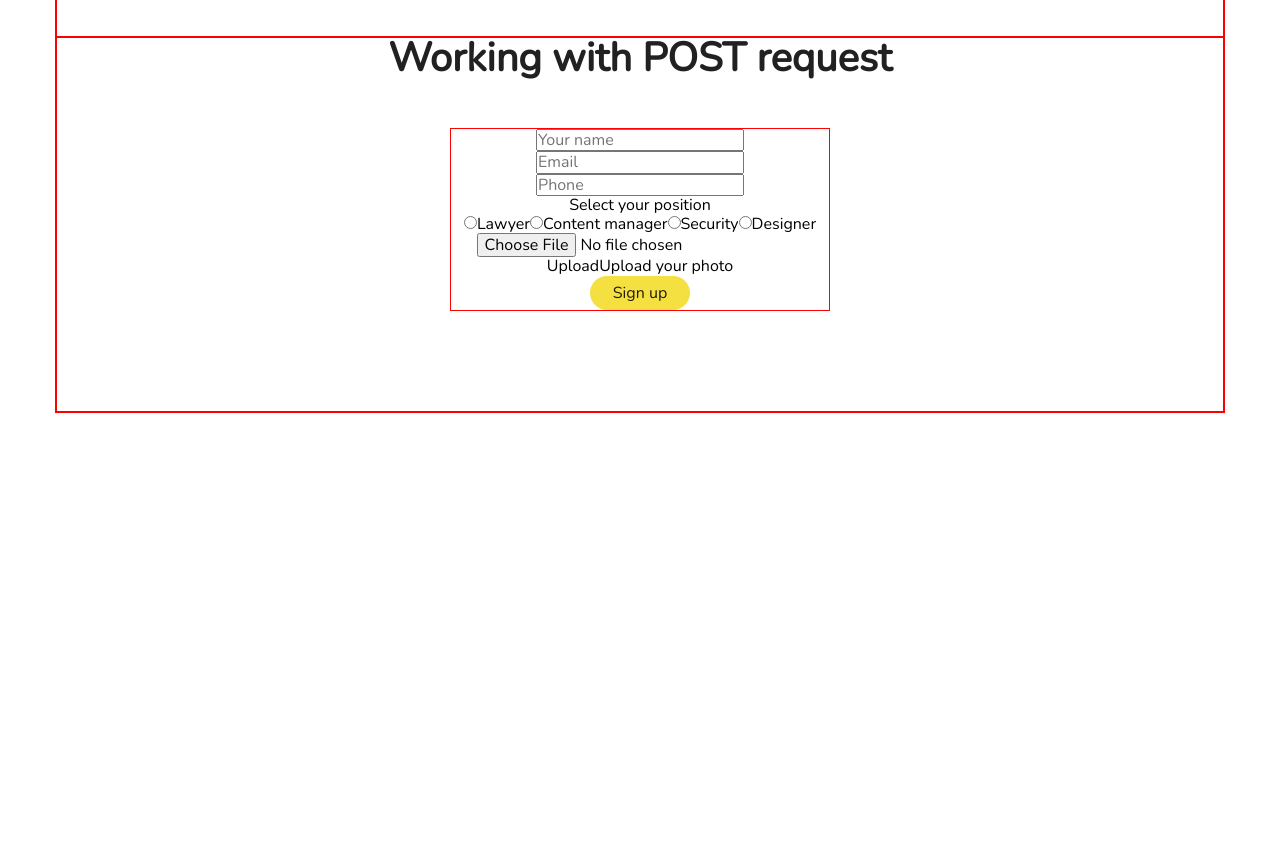
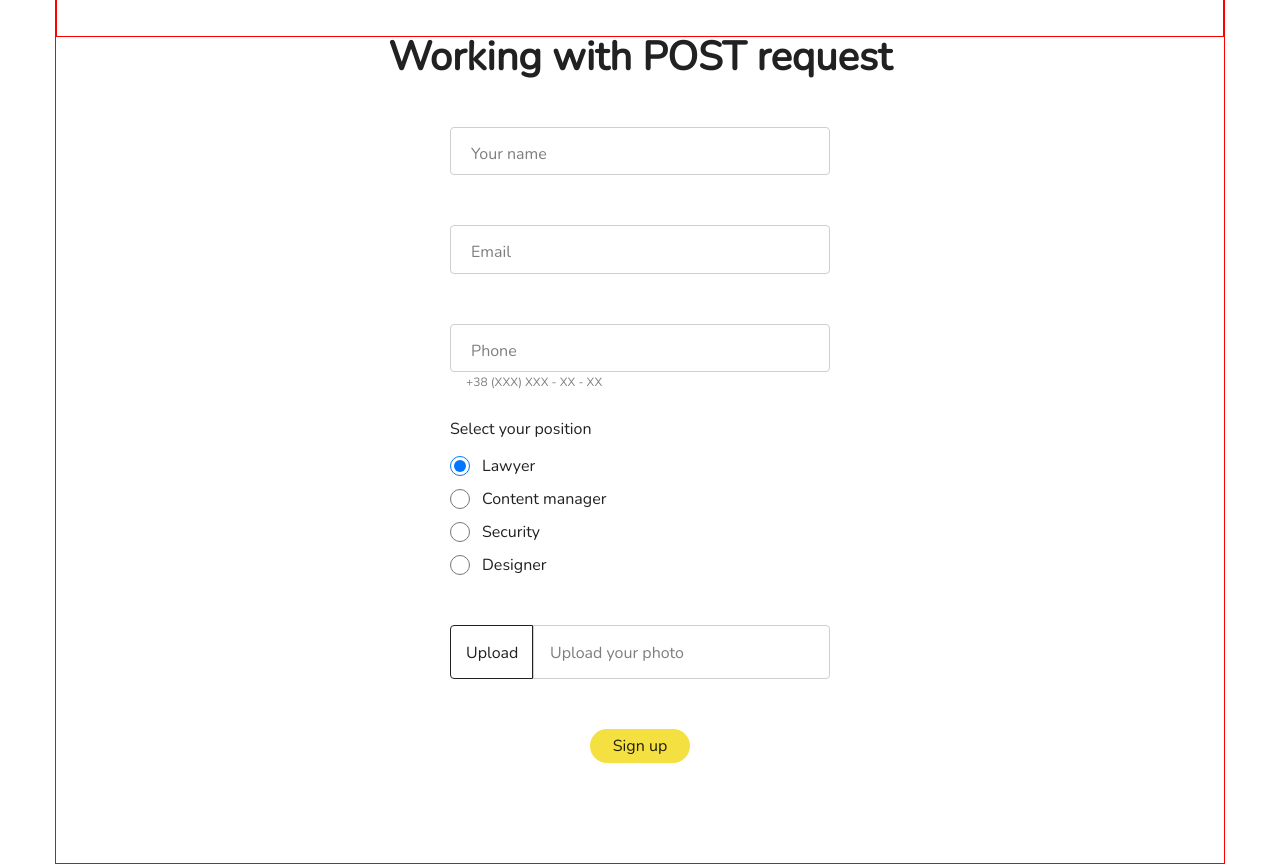
Before and after one commit to diVladimirov/test-one-page, a React (Create React App) app: page / in a window 1280 px wide. Shown: the part 1660-2524 px from the top of the page. Before the commit the page ends 2073 px from the top, so only its background shows below. Built offline with nearby package versions, Linux system fonts and the light colour scheme.

Commit message:
add form

```diff
--- a/src/components/Form/Form.jsx
+++ b/src/components/Form/Form.jsx
@@ -1,7 +1,27 @@
 import React from 'react';
 import { useFormik } from 'formik';
 import * as Yup from 'yup';
-import { FormWrapper, FormTitle, FormStyled, ButtonStyled } from './Form.styled';
+import {
+  FormWrapper,
+  FormTitle,
+  FormStyled,
+  MainLabelStyled,
+  MainInputStyled,
+  MainLabelPlaceholderStyled,
+  PhoneDescription,
+  PositionDescription,
+  PositionWrapper,
+  PositionLabelStyled,
+  PositionRadioStyled,
+  ButtonWrapper,
+  ButtonStyled,
+  InputPhotoWrapper,
+  InputPhotoStyled,
+  LabelPhotoStyled,
+  InputPhotoDescriptionBefore,
+  InputPhotoDescriptionAfter,
+  ErrorTextStyled,
+} from './Form.styled';
 
 const Form = () => {
   const positions = [
@@ -27,13 +47,26 @@ const Form = () => {
       name: '',
       email: '',
       phone: '',
-      position: '',
+      position: 1,
     },
     validationSchema: Yup.object().shape({
-      name: Yup.string(),
-      email: Yup.string(),
-      phone: Yup.string(),
-      position: Yup.string(),
+      name: Yup.string()
+        .min(2, 'Username should contain 2-60 characters')
+        .max(60, 'Username should contain 2-60 characters')
+        .required('Name is equired'),
+      email: Yup.string()
+        .email('Email must be a valid email')
+        .min(2, 'Email must be a valid email')
+        .max(100)
+        .matches(
+          /[a-z0-9!#$%&'*+/=?^_`{|}~-]+(?:\.[a-z0-9!#$%&'*+/=?^_`{|}~-]+)*@(?:[a-z0-9](?:[a-z0-9-]*[a-z0-9])?\.)+[a-z0-9](?:[a-z0-9-]*[a-z0-9])?/,
+          'Email must be a valid email',
+        )
+        .required('Email is required'),
+      phone: Yup.string()
+        .max(13)
+        .matches(/^([+]{0,1}380([0-9]{9})$)/, 'Phone should start with code of Ukraine +380')
+        .required('Phone is required'),
     }),
     onSubmit: (values, { resetForm }) => {
       console.log(values);
@@ -44,52 +77,77 @@ const Form = () => {
   return (
     <FormWrapper>
       <FormTitle>Working with POST request</FormTitle>
-      <FormStyled onSubmit={formik.handleSubmit}>
-        <input
+      <FormStyled onSubmit={formik.handleSubmit} id="signup">
+        <MainLabelStyled>
+          <MainInputStyled
             name="name"
             type="text"
-          placeholder="Your name"
             onChange={formik.handleChange}
             onBlur={formik.handleBlur}
             value={formik.values.name}
+            required
           />
-        <input
+          <MainLabelPlaceholderStyled>Your name</MainLabelPlaceholderStyled>
+        </MainLabelStyled>
+        {formik.touched.name && formik.errors.name ? (
+          <ErrorTextStyled>{formik.errors.name}</ErrorTextStyled>
+        ) : null}
+        <MainLabelStyled>
+          <MainInputStyled
             name="email"
             type="email"
-          placeholder="Email"
             onChange={formik.handleChange}
             onBlur={formik.handleBlur}
             value={formik.values.email}
+            required
           />
-        <input
+          <MainLabelPlaceholderStyled>Email</MainLabelPlaceholderStyled>
+        </MainLabelStyled>
+        {formik.touched.email && formik.errors.email ? (
+          <ErrorTextStyled>{formik.errors.email}</ErrorTextStyled>
+        ) : null}
+        <MainLabelStyled>
+          <MainInputStyled
             name="phone"
             type="tel"
-          placeholder="Phone"
             onChange={formik.handleChange}
             onBlur={formik.handleBlur}
             value={formik.values.phone}
+            required
           />
-        <p>Select your position</p>
+          <MainLabelPlaceholderStyled>Phone</MainLabelPlaceholderStyled>
+        </MainLabelStyled>
+        {formik.touched.phone && formik.errors.phone ? (
+          <ErrorTextStyled>{formik.errors.phone}</ErrorTextStyled>
+        ) : null}
+        <PhoneDescription>+38 (XXX) XXX - XX - XX</PhoneDescription>
+
+        <PositionDescription>Select your position</PositionDescription>
+        <PositionWrapper>
           {positions.map(position => (
-          <label key={position.id}>
-            <input
+            <PositionLabelStyled key={position.id}>
+              <PositionRadioStyled
                 type="radio"
                 name="position"
-              checked={formik.values.position === position.name}
-              value={position.name}
+                checked={Number(formik.values.position) === position.id}
+                value={position.id}
                 onChange={formik.handleChange}
               />
               {position.name}
-          </label>
+            </PositionLabelStyled>
           ))}
-        <div>
-          <input type="file" id="photo" name="photo" accept="image/*" />
-          <label htmlFor="photo">
-            <span>Upload</span>
-            <span>Upload your photo</span>
-          </label>
-        </div>
+        </PositionWrapper>
+
+        <InputPhotoWrapper>
+          <InputPhotoStyled type="file" id="photo" name="photo" accept="image/*" />
+          <LabelPhotoStyled htmlFor="photo">
+            <InputPhotoDescriptionBefore>Upload</InputPhotoDescriptionBefore>
+            <InputPhotoDescriptionAfter>Upload your photo</InputPhotoDescriptionAfter>
+          </LabelPhotoStyled>
+        </InputPhotoWrapper>
+        <ButtonWrapper>
           <ButtonStyled type="submit">Sign up</ButtonStyled>
+        </ButtonWrapper>
       </FormStyled>
     </FormWrapper>
   );
--- a/src/components/Form/Form.styled.js
+++ b/src/components/Form/Form.styled.js
@@ -1,12 +1,11 @@
 import styled from 'styled-components';
 
 export const FormWrapper = styled.div`
-  border: 1px solid red;
-  text-align: center;
   padding-bottom: 100px;
 `;
 
 export const FormTitle = styled.h3`
+  text-align: center;
   font-size: 40px;
   line-height: 40px;
   color: rgba(0, 0, 0, 0.87);
@@ -14,10 +13,90 @@ export const FormTitle = styled.h3`
 `;
 
 export const FormStyled = styled.form`
-  border: 1px solid red;
   max-width: 380px;
   margin-left: auto;
   margin-right: auto;
+`;
+export const PhoneDescription = styled.span`
+  margin-top: 4px;
+  margin-left: 16px;
+  font-size: 12px;
+  line-height: 14px;
+  color: #7e7e7e;
+`;
+
+export const MainLabelPlaceholderStyled = styled.span`
+  position: absolute;
+  left: 16px;
+  top: 14px;
+  font-size: 16px;
+  line-height: 26px;
+  color: #7e7e7e;
+  transition: top 300ms ease;
+  padding: 0 5px;
+`;
+export const MainInputStyled = styled.input`
+  width: 100%;
+  padding: 14px 0px 14px 16px;
+  border: 1px solid #d0cfcf;
+  border-radius: 4px;
+  outline: none;
+`;
+export const MainLabelStyled = styled.label`
+  display: block;
+  position: relative;
+
+  ${MainInputStyled}:valid + ${MainLabelPlaceholderStyled},
+  ${MainInputStyled}:focus + ${MainLabelPlaceholderStyled} {
+    top: -14px;
+    background: #ffffff;
+  }
+
+  :not(:first-child) {
+    margin-top: 50px;
+  }
+`;
+
+export const ErrorTextStyled = styled.div`
+  font-size: 12px;
+  line-height: 14px;
+  color: #cb3d40;
+  margin-left: 16px;
+  margin-top: 4px;
+`;
+
+export const PositionDescription = styled.p`
+  margin-top: 25px;
+  margin-bottom: 11px;
+  font-size: 16px;
+  line-height: 26px;
+  color: rgba(0, 0, 0, 0.87);
+`;
+
+export const PositionWrapper = styled.div`
+  display: grid;
+  gap: 7px;
+`;
+
+export const PositionLabelStyled = styled.label`
+  font-size: 16px;
+  line-height: 26px;
+  color: rgba(0, 0, 0, 0.87);
+  display: flex;
+  align-items: center;
+`;
+
+export const PositionRadioStyled = styled.input`
+  width: 20px;
+  height: 20px;
+  margin-right: 12px;
+  :active {
+    background-color: #00bdd3;
+    border-color: #00bdd3;
+  }
+`;
+export const ButtonWrapper = styled.div`
+  text-align: center;
 `;
 
 export const ButtonStyled = styled.button`
@@ -25,8 +104,50 @@ export const ButtonStyled = styled.button`
   border-radius: 80px;
   background: #f4e041;
   padding: 4px;
-  text-align: center;
   font-size: 16px;
   line-height: 26px;
   color: rgba(0, 0, 0, 0.87);
 `;
+
+export const InputPhotoWrapper = styled.div`
+  width: 100%;
+  position: relative;
+  margin-top: 47px;
+  margin-bottom: 50px;
+`;
+
+export const InputPhotoStyled = styled.input`
+  opacity: 0;
+  visibility: hidden;
+  position: absolute;
+  left: 0;
+  width: 100%;
+  height: 100%;
+`;
+export const LabelPhotoStyled = styled.label`
+  display: flex;
+  cursor: pointer;
+`;
+
+export const InputPhotoDescriptionBefore = styled.span`
+  width: 83px;
+  height: 54px;
+  border: 1px solid rgba(0, 0, 0, 0.87);
+  border-radius: 4px 0px 0px 4px;
+  font-size: 16px;
+  line-height: 26px;
+  padding: 14px 15px;
+  color: rgba(0, 0, 0, 0.87);
+`;
+
+export const InputPhotoDescriptionAfter = styled.span`
+  height: 54px;
+  width: 100%;
+  border: 1px solid #d0cfcf;
+  border-radius: 0px 4px 4px 0px;
+  font-size: 16px;
+  line-height: 26px;
+  padding: 14px 0px 14px 16px;
+  text-align: left;
+  color: #7e7e7e;
+`;
--- a/src/components/List/List.jsx
+++ b/src/components/List/List.jsx
@@ -3,7 +3,7 @@ import { ListSectionStyled, TitleStyled, ButtonStyled, UlStyled, LiStyled } from
 
 const List = () => {
   return (
-    <ListSectionStyled>
+    <ListSectionStyled id="users">
       <TitleStyled>Working with GET request</TitleStyled>
       <UlStyled>
         <LiStyled></LiStyled>
--- a/src/components/NavBar/Navbar.jsx
+++ b/src/components/NavBar/Navbar.jsx
@@ -10,10 +10,10 @@ const Navbar = () => {
       </a>
       <UlStyled>
         <LiStyled>
-          <LinkStyled href="/">Users</LinkStyled>
+          <LinkStyled href="#users">Users</LinkStyled>
         </LiStyled>
         <LiStyled>
-          <LinkStyled href="/">Sign up</LinkStyled>
+          <LinkStyled href="#signup">Sign up</LinkStyled>
         </LiStyled>
       </UlStyled>
     </NavBarWrapper>
```
Lines whose indentation alone changed are shown as unchanged.
